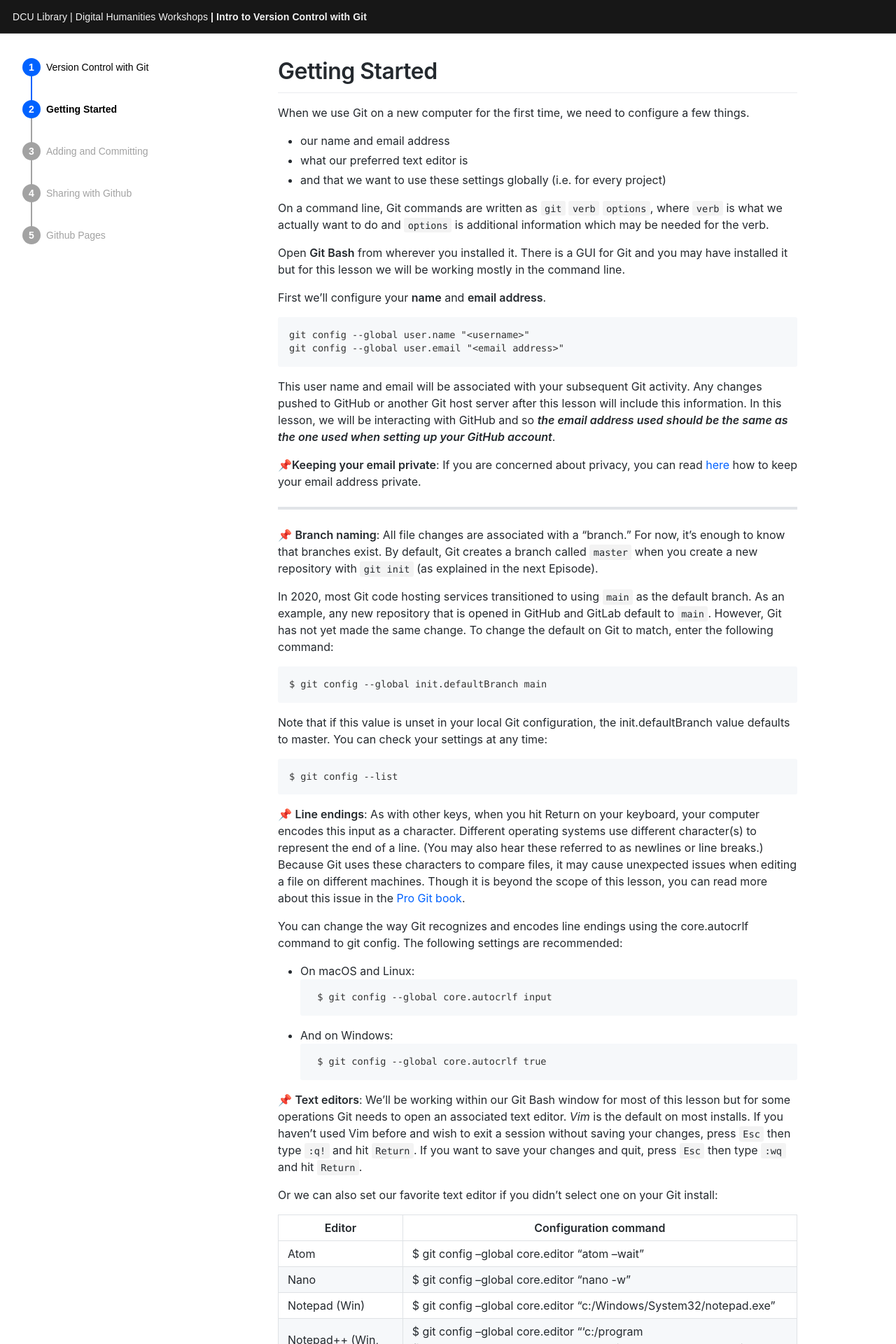
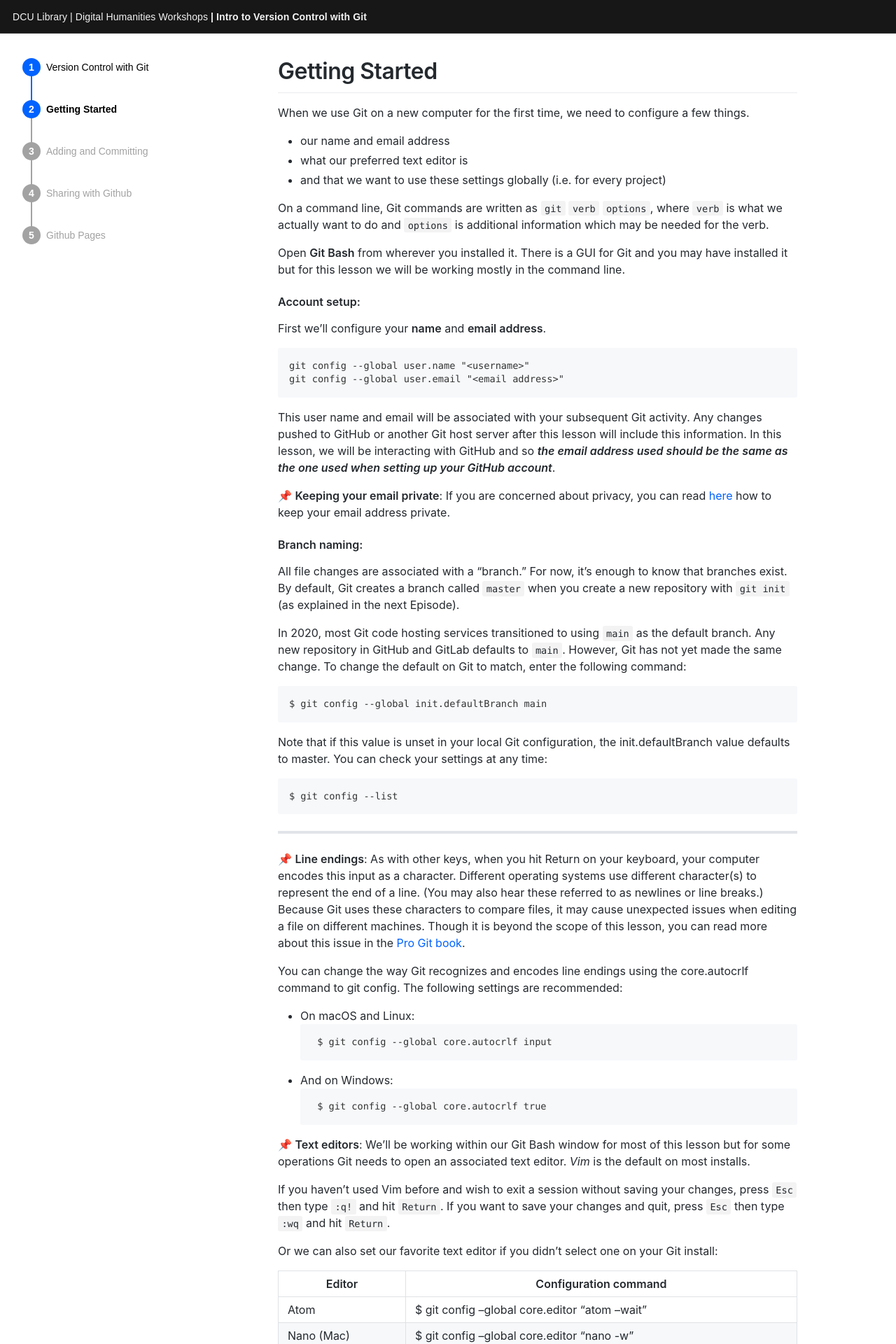
Before and after one commit to liamodwyer/github-pages, a Jekyll site: the page built from _workshop/getting-started.md, in a window 1280 px wide. Shown: the top 1920 px of the page at 70% size. Built offline with Jekyll 4.4.1, drawn with Linux system fonts in a browser that asks for light colours; some web fonts are replaced; some of the changed text lies outside the part shown.

Commit message:
Finish getting-started.md

````diff
--- a/_workshop/getting-started.md
+++ b/_workshop/getting-started.md
@@ -12,6 +12,7 @@ On a command line, Git commands are written as `git` `verb` `options`, where `ve
 
 Open __Git Bash__ from wherever you installed it. There is a GUI for Git and you may have installed it but for this lesson we will be working mostly in the command line.
 
+#### Account setup:
 First we’ll configure your __name__ and __email address__.
 ```
 git config --global user.name "<username>"
@@ -20,12 +21,12 @@ git config --global user.email "<email address>"
 
 This user name and email will be associated with your subsequent Git activity. Any changes pushed to GitHub or another Git host server after this lesson will include this information. In this lesson, we will be interacting with GitHub and so __*the email address used should be the same as the one used when setting up your GitHub account*__.
 
-📌__Keeping your email private__: If you are concerned about privacy, you can read [here](https://github.blog/2017-04-11-private-emails-now-more-private/) how to keep your email address private.
+📌 __Keeping your email private__: If you are concerned about privacy, you can read [here](https://github.blog/2017-04-11-private-emails-now-more-private/) how to keep your email address private.
 
----
-📌 __Branch naming__: All file changes are associated with a “branch.” For now, it’s enough to know that branches exist. By default, Git creates a branch called `master` when you create a new repository with `git init` (as explained in the next Episode).
+#### Branch naming:
+All file changes are associated with a “branch.” For now, it’s enough to know that branches exist. By default, Git creates a branch called `master` when you create a new repository with `git init` (as explained in the next Episode).
 
-In 2020, most Git code hosting services transitioned to using `main` as the default branch. As an example, any new repository that is opened in GitHub and GitLab default to `main`. However, Git has not yet made the same change. To change the default on Git to match, enter the following command:
+In 2020, most Git code hosting services transitioned to using `main` as the default branch. Any new repository in GitHub and GitLab defaults to `main`. However, Git has not yet made the same change. To change the default on Git to match, enter the following command:
 
 ```
 $ git config --global init.defaultBranch main
@@ -36,6 +37,7 @@ Note that if this value is unset in your local Git configuration, the init.defau
 ```
 $ git config --list
 ```
+---
 
 📌 __Line endings__: As with other keys, when you hit Return on your keyboard, your computer encodes this input as a character. Different operating systems use different character(s) to represent the end of a line. (You may also hear these referred to as newlines or line breaks.) Because Git uses these characters to compare files, it may cause unexpected issues when editing a file on different machines. Though it is beyond the scope of this lesson, you can read more about this issue in the [Pro Git book](https://www.git-scm.com/book/en/v2/Customizing-Git-Git-Configuration#_core_autocrlf).
 
@@ -50,19 +52,20 @@ You can change the way Git recognizes and encodes line endings using the core.au
    $ git config --global core.autocrlf true
    ```
 
-📌 __Text editors__: We'll be working within our Git Bash window for most of this lesson but for some operations Git needs to open an associated text editor. _Vim_ is the default on most installs. If you haven’t used Vim before and wish to exit a session without saving your changes, press `Esc` then type `:q!` and hit `Return`. If you want to save your changes and quit, press `Esc` then type `:wq` and hit `Return`.
+📌 __Text editors__: We'll be working within our Git Bash window for most of this lesson but for some operations Git needs to open an associated text editor. _Vim_ is the default on most installs.
+
+If you haven’t used Vim before and wish to exit a session without saving your changes, press `Esc` then type `:q!` and hit `Return`. If you want to save your changes and quit, press `Esc` then type `:wq` and hit `Return`.
 
 Or we can also set our favorite text editor if you didn't select one on your Git install:
 
 | __Editor__                         | __Configuration command__                                                                                                |
 |------------------------------------|--------------------------------------------------------------------------------------------------------------------------|
 | Atom                               | $ git config --global core.editor "atom --wait"                                                                          |
-| Nano                               | $ git config --global core.editor "nano -w"                                                                              |
-| Notepad (Win)	                     | $ git config --global core.editor "c:/Windows/System32/notepad.exe"                                                      |
+| Nano (Mac)                         | $ git config --global core.editor "nano -w"                                                                              |
+| Notepad (Win)	                     | $ git config --global core.editor "notepad"                                                                              |
 | Notepad++ (Win, 64-bit install)    | $ git config --global core.editor "'c:/program files/Notepad++/notepad++.exe' -multiInst -notabbar -nosession -noPlugin" |
 | Sublime Text (Win, 64-bit install) | $ git config --global core.editor "'c:/program files/sublime text 3/sublime_text.exe' -w"                                |
-| Vim                                | $ git config --global core.editor "vim"                                                                                  |
-| Visual Studio Code                 | $ git config --global core.editor "code --wait"                                                                          |
+
 
 I use atom so I will switch to that:
 ```
@@ -110,20 +118,25 @@ $ ls –a
 ```
 Now the response includes the .git folder is. That is where all of the revision history for this repository will live)
 
+📌 Note that whenever we use git via the command line, we need to preface each command (or verb) with git, so that the computer knows we are trying to get git to do something, rather than some other program.
+
 Now that our folder is a Git project we can check its current status (we’ll be doing this a lot).
 ```
 $ git status
-  On branch master
+  On branch main
   Initial commit
   Nothing to commit
 ```
+If yours show branch `master` enter the following command to switch it to `main`. This will be important later
+```
+git checkout -b main
+```
+
 ***
 #### 💡 Key Points:
 
 ✅ Use git config with the --global option to configure a user name, email address, editor, and other preferences once per machine.
 
-✅
+✅ `git init` initializes a repository.
 
-✅ It can be useful for both individuals and groups of people
-
-✅ Git and Github are not the same
+✅ Git stores all of its repository data in the `.git` directory.
````
Also changed, not shown: other parts of _workshop/getting-started.md (+7 -2 lines).
